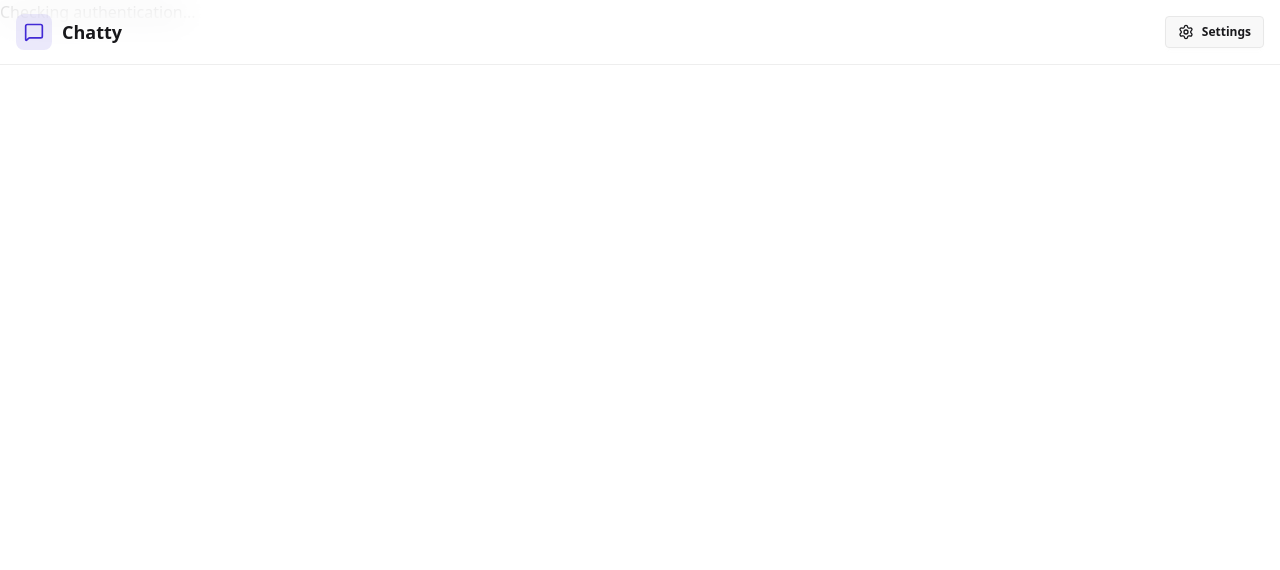
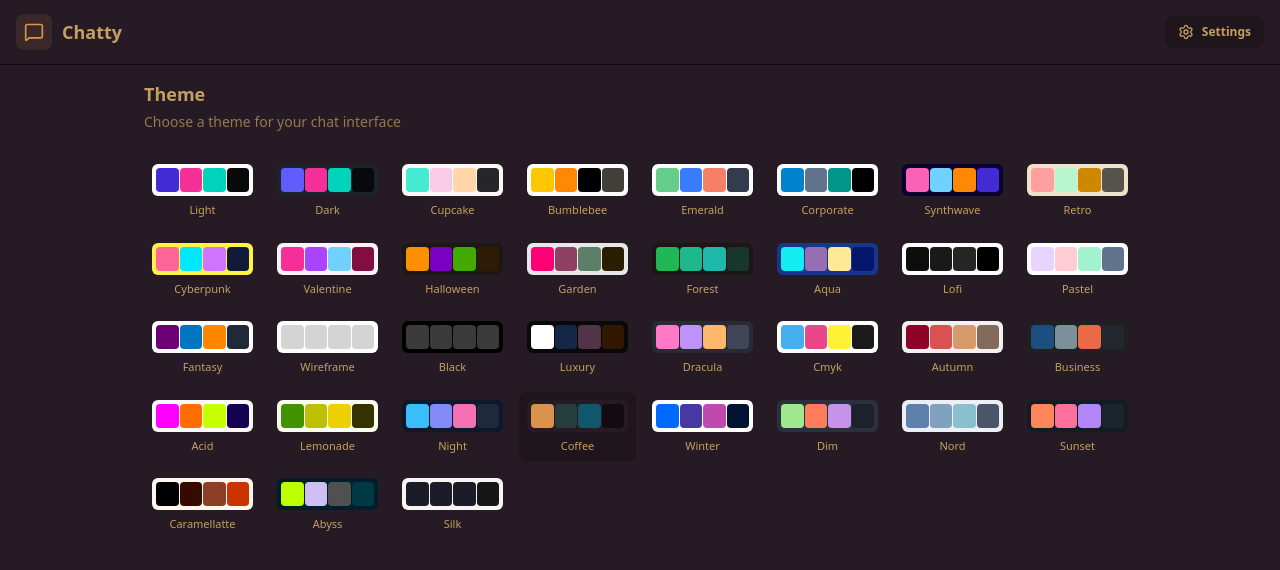
Before and after one commit to ralphreevencarandang/ChatApp, a React (Vite) app in the folder frontend/: page /settings in a window 1280 px wide. Shown: the top 570 px of the page. Built offline with nearby package versions, Linux system fonts and the light colour scheme; no server answers.

Commit message:
feat: theme controller

```diff
--- a/frontend/src/App.jsx
+++ b/frontend/src/App.jsx
@@ -8,7 +8,7 @@
 import NotFoundPage from "./pages/NotFoundPage"
 import ProtectedRoute from "./components/ProtectedRoute"
 import { useAuthStore } from "./store/useAuthStore"
-import { useEffect } from "react"
+import { useThemeStore } from "./store/useThemeStore"
 
 import { Navigate } from "react-router"
 
@@ -16,20 +16,21 @@
 
 
   const {authUser} = useAuthStore()
+  const {theme} = useThemeStore();
 
   return (
-    <div>
+    <div data-theme={theme}>
 
       <Navbar/>
       <Routes>
           {/* Root Routes */}
             <Route path="/signup" element={!authUser ? <SignUpPage/> : <Navigate to='/' />}/>
             <Route path="/login" element={!authUser ? <LoginPage/> : <Navigate to='/'/>}/>
+            <Route path="/settings" element={<SettingsPage/>}/>
 
           {/* Protected Routes */}
           <Route element={<ProtectedRoute/>}>
             <Route path="/" element={<HomePage/>}/>
-            <Route path="/settings" element={<SettingsPage/>}/>
             <Route path="/profile" element={<ProfilePage/>}/>
           </Route>
 
--- a/frontend/src/components/Navbar.jsx
+++ b/frontend/src/components/Navbar.jsx
@@ -18,7 +18,7 @@
   return (
      <header
       className="bg-base-100 border-b border-base-300 fixed w-full top-0 z-40
-    backdrop-blur-lg bg-base-100/80"
+    backdrop-blur-lg "
     >
       <div className="container mx-auto px-4 h-16">
         <div className="flex items-center justify-between h-full">
--- a/frontend/src/components/ProtectedRoute.jsx
+++ b/frontend/src/components/ProtectedRoute.jsx
@@ -13,7 +13,7 @@
     return <p>Checking authentication...</p>
   }
 
-  console.log(data);
+
 
 
   return  authUser ?  <Outlet /> : <Navigate to={'/login'} replace/>
--- /dev/null
+++ b/frontend/src/constant/index.js
@@ -0,0 +1,37 @@
+export const THEMES = [
+  "light",
+  "dark",
+  "cupcake",
+  "bumblebee",
+  "emerald",
+  "corporate",
+  "synthwave",
+  "retro",
+  "cyberpunk",
+  "valentine",
+  "halloween",
+  "garden",
+  "forest",
+  "aqua",
+  "lofi",
+  "pastel",
+  "fantasy",
+  "wireframe",
+  "black",
+  "luxury",
+  "dracula",
+  "cmyk",
+  "autumn",
+  "business",
+  "acid",
+  "lemonade",
+  "night",
+  "coffee",
+  "winter",
+  "dim",
+  "nord",
+  "sunset",
+  "caramellatte",
+  "abyss",
+  "silk",
+];
--- a/frontend/src/index.css
+++ b/frontend/src/index.css
@@ -1,2 +1,4 @@
 @import "tailwindcss";
-@plugin "daisyui";
+@plugin "daisyui" {
+  themes: all;
+}
--- a/frontend/src/pages/SettingsPage.jsx
+++ b/frontend/src/pages/SettingsPage.jsx
@@ -1,14 +1,40 @@
 import React from 'react'
+import { useThemeStore } from '../store/useThemeStore'
+import { THEMES } from '../constant';
+import { Send } from 'lucide-react';
+const SettingsPage = () => {
+  const {theme, setTheme} = useThemeStore();
+  return (
+    <div className='h-screen container mx-auto px-4 pt-20 max-w-5xl'>
+        <div className='space-y-6'>
+            <div className='flex flex-col gap-1'>
+              <h2 className='text-lg font-semibold'>Theme</h2>
+              <p className='text-sm text-base-content/70'>Choose a theme for your chat interface</p>
+            </div>
 
-const SettingsPage = () => {
-  return (
-    <div>
-        <p>Setting Page</p>
-        <p>Setting Page</p>
-        <p>Setting Page</p>
-        <p>Setting Page</p>
-        <p>Setting Page</p>
-        <p>Setting Page</p>
+            <div className='grid grid-cols-4 sm:grid-cols-6 md:grid-cols-8 gap-2'>
+                {THEMES.map((item)=> (
+                  <button key={item} className={`group flex flex-col items-center gap-1.5 p-2 rounded-lg transition-colors ${theme === item ? 'bg-base-200' : 'hover:bg-base-200/50'}`}
+                    onClick={()=> setTheme(item)}
+                  >
+                    <div className="relative h-8 w-full rounded-md overflow-hidden" data-theme={item}>
+                      <div className="absolute inset-0 grid grid-cols-4 gap-px p-1">
+                        <div className='rounded bg-primary'> </div>
+                        <div className='rounded bg-secondary'> </div>
+                        <div className='rounded bg-accent'> </div>
+                        <div className='rounded bg-neutral'> </div>
+                      </div>
+                    </div>
+                    <span className='text-[11px] font-medium truncate w-full text-center'>
+                      {item.charAt(0).toUpperCase() + item.slice(1)}
+                    </span>
+                  </button>
+                ) )}
+
+
+            </div>
+
+        </div>
     </div>
   )
 }
--- a/frontend/src/pages/SignUpPage.jsx
+++ b/frontend/src/pages/SignUpPage.jsx
@@ -9,10 +9,15 @@
 import TextField from '../components/form/TextField'
 import PasswordField from '../components/form/PasswordField'
 import Button from '../components/form/Button'
+import { useNavigate } from 'react-router'
 
 const SignUpPage = () => {
 
-  const signupMutation = useMutation(signupOptions)
+  const navigate = useNavigate()
+  const signupMutation = useMutation({...signupOptions,
+    onSuccess: ()=>{
+      navigate('/')
+    } })
 
   return (
     <section className='min-h-screen grid lg:grid-cols-2'>
--- /dev/null
+++ b/frontend/src/store/useThemeStore.js
@@ -0,0 +1,13 @@
+import { create } from "zustand";
+
+export const useThemeStore = create((set)=>({
+    // get the theme in the local storage or set the theme into coffee
+    theme:  localStorage.getItem('theme') || "coffee",
+    setTheme: (theme)=> {
+        // set the local storage theme
+        localStorage.setItem('theme', theme)
+        // set theme
+        set({theme})
+    }
+
+}))
```
